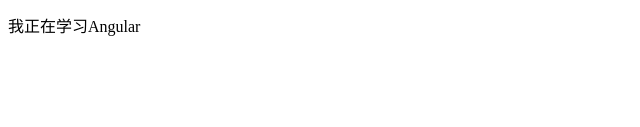
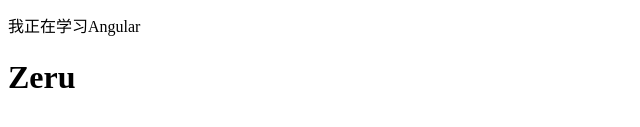
Before and after one commit to hyiwan/learnhtml, a plain HTML site: page index.html in a window 1280 px wide. Shown: the part 353-480 px from the top of the page, without its empty margins (0-640 px from the left). Drawn offline with Linux system fonts and the light colour scheme.

Commit message:
添加了第二个标题

```diff
--- a/index.html
+++ b/index.html
@@ -9,5 +9,7 @@
     <p>我正在学习React</p>
     <p>我正在学习Angular</p>
 </body>
+<h1>Zeru
+</h1>
 
 </html>
```
